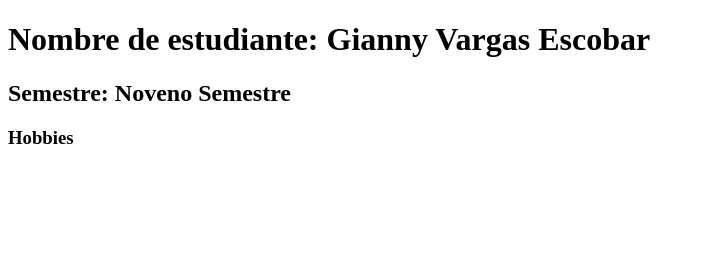
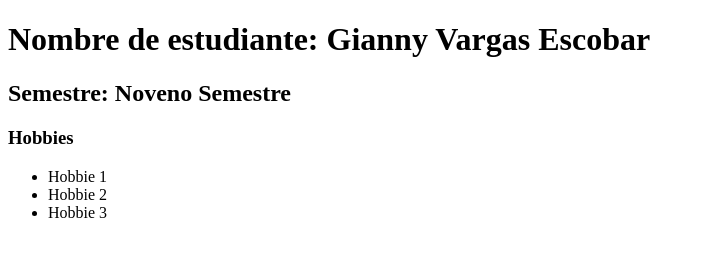
Before and after one commit to giannyvargase/primer_taller, a plain HTML site: page index.html in a window 1280 px wide. Shown: the whole page, without its empty margins (0-705 px from the left). Drawn offline with Linux system fonts and the light colour scheme.

Commit message:
se ingresan los hobbbies en lista

```diff
--- a/index.html
+++ b/index.html
@@ -10,5 +10,10 @@
     <h1>Nombre de estudiante: Gianny Vargas Escobar</h1>
     <h2>Semestre: Noveno Semestre </h2>
     <h3>Hobbies</h3>
+    <ul>
+        <li>Hobbie 1</li>
+        <li>Hobbie 2</li>
+        <li>Hobbie 3</li>
+    </ul>
 </body>
 </html>
```
